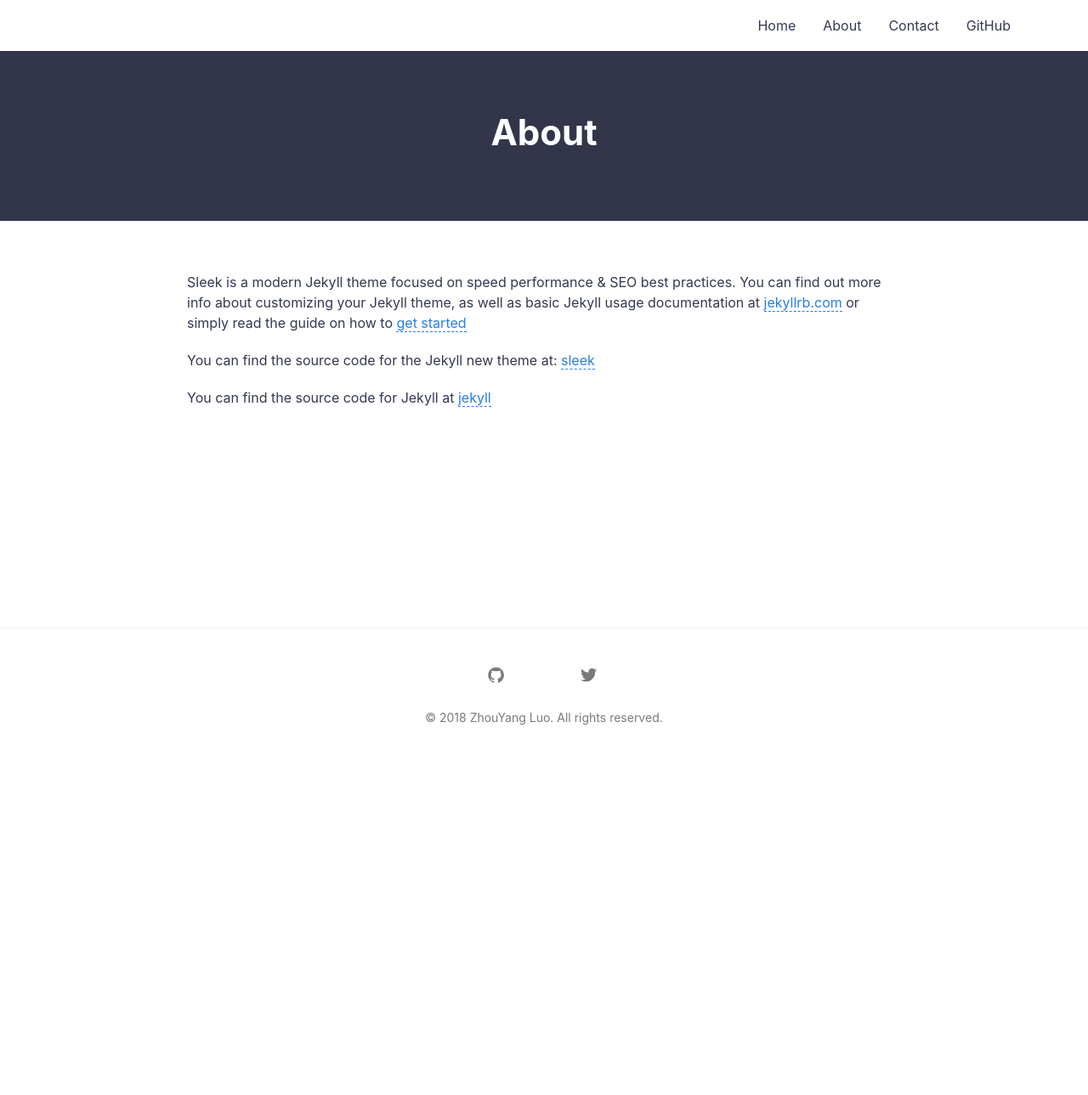
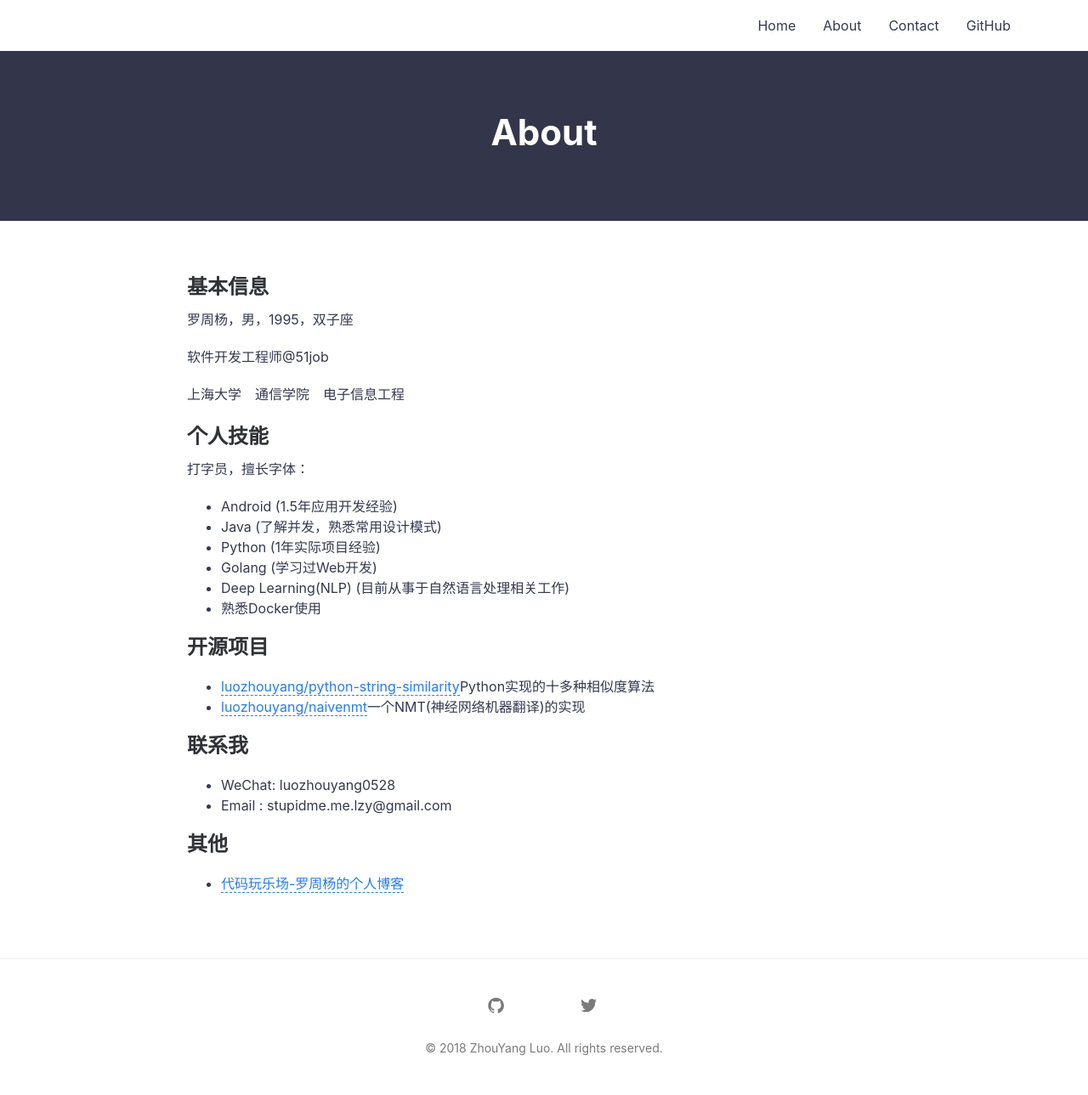
Before and after one commit to luozhouyang/luozhouyang-deprecated.github.io, a Jekyll site: the page built from about.md, in a window 1280 px wide. Shown: the whole page at 85% size. Built offline with Jekyll 4.4.1, drawn with Linux system fonts in a browser that asks for light colours; before the commit the page ends 900 px from its top, so only the background shows below that.

Commit message:
Update about page

```diff
--- a/about.md
+++ b/about.md
@@ -4,10 +4,36 @@ title: About
 permalink: /about/
 ---
 
-Sleek is a modern Jekyll theme focused on speed performance & SEO best practices. You can find out more info about customizing your Jekyll theme, as well as basic Jekyll usage documentation at [jekyllrb.com](http://jekyllrb.com/) or simply read the guide on how to [get started](/getting-started)
+## 基本信息
 
-You can find the source code for the Jekyll new theme at:
-[sleek](https://github.com/janczizikow/sleek)
+罗周杨，男，1995，双子座
 
-You can find the source code for Jekyll at
-[jekyll](https://github.com/jekyll/jekyll)
+软件开发工程师@51job
+
+上海大学　通信学院　电子信息工程
+
+## 个人技能
+
+打字员，擅长字体：
+
+* Android (1.5年应用开发经验)
+* Java (了解并发，熟悉常用设计模式)
+* Python (1年实际项目经验)
+* Golang (学习过Web开发)
+* Deep Learning(NLP) (目前从事于自然语言处理相关工作)
+* 熟悉Docker使用
+
+
+## 开源项目
+
+* [luozhouyang/python-string-similarity](https://github.com/luozhouyang/python-string-similarity)Python实现的十多种相似度算法
+* [luozhouyang/naivenmt](https://github.com/luozhouyang/naivenmt)一个NMT(神经网络机器翻译)的实现
+
+## 联系我
+
+* WeChat: luozhouyang0528
+* Email : stupidme.me.lzy@gmail.com
+
+## 其他
+
+* [代码玩乐场-罗周杨的个人博客](http://blog.stupidme.me)
```
